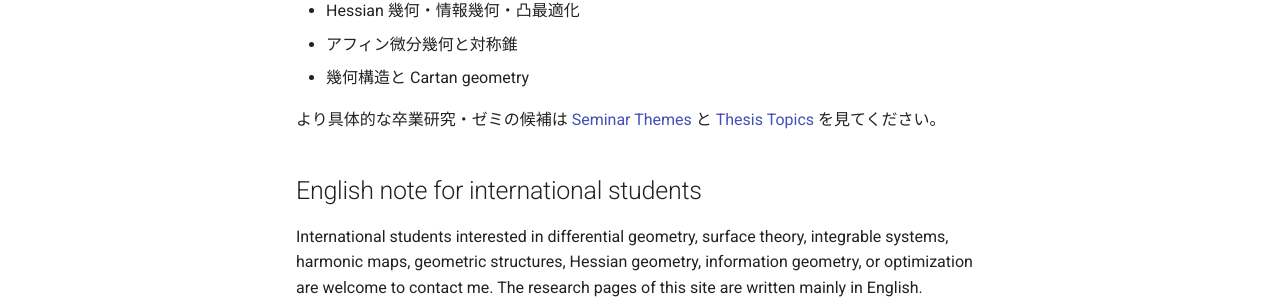
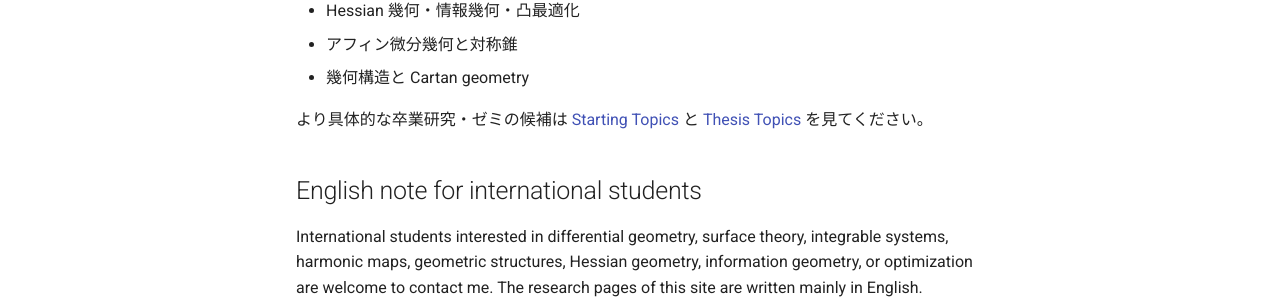
Before and after one commit to shimpeister/shimpeister.github.io, an MkDocs documentation site: the page built from docs/students/index.md, in a window 1280 px wide and 900 px high, scrolled down 1075 px. Shown: the part 531-833 px from the top of the window. Built offline with MkDocs 1.6.1 and Material for MkDocs 9.7.7, drawn with Linux system fonts in a browser that asks for light colours.

Commit message:
modified:   docs/students/seminar-themes.md

```diff
--- a/docs/students/index.md
+++ b/docs/students/index.md
@@ -47,7 +47,7 @@
 - アフィン微分幾何と対称錐
 - 幾何構造と Cartan geometry
 
-より具体的な卒業研究・ゼミの候補は [Seminar Themes](seminar-themes.md) と [Thesis Topics](thesis-topics.md) を見てください。
+より具体的な卒業研究・ゼミの候補は [Starting Topics](seminar-themes.md) と [Thesis Topics](thesis-topics.md) を見てください。
 
 ## English note for international students
 
```
Also changed, not shown: docs/students/seminar-themes.md (+1 -1 lines).
